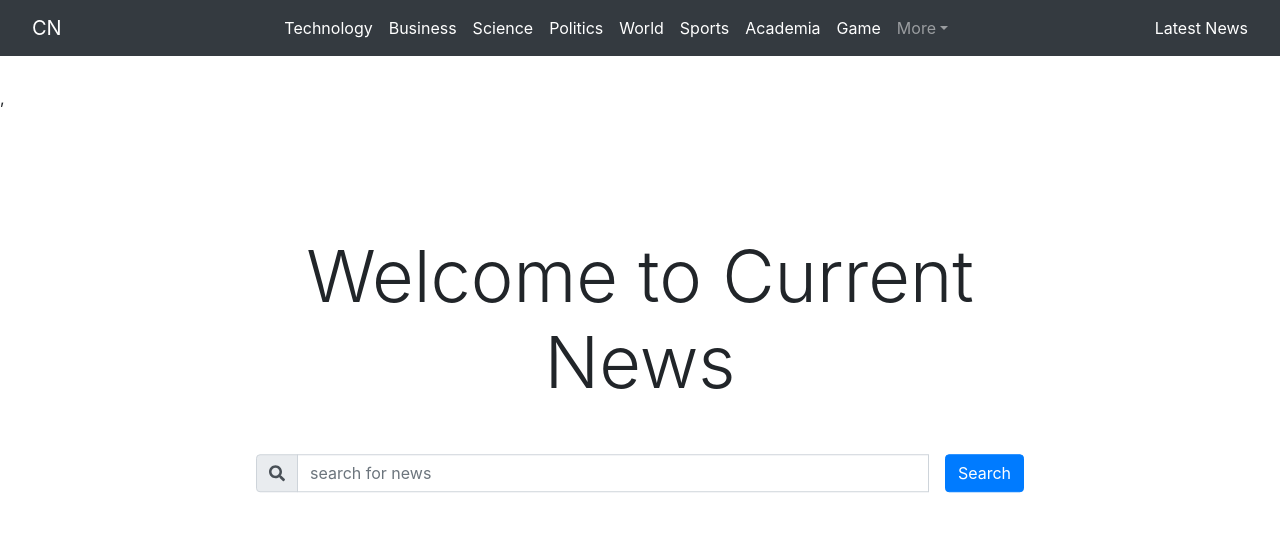
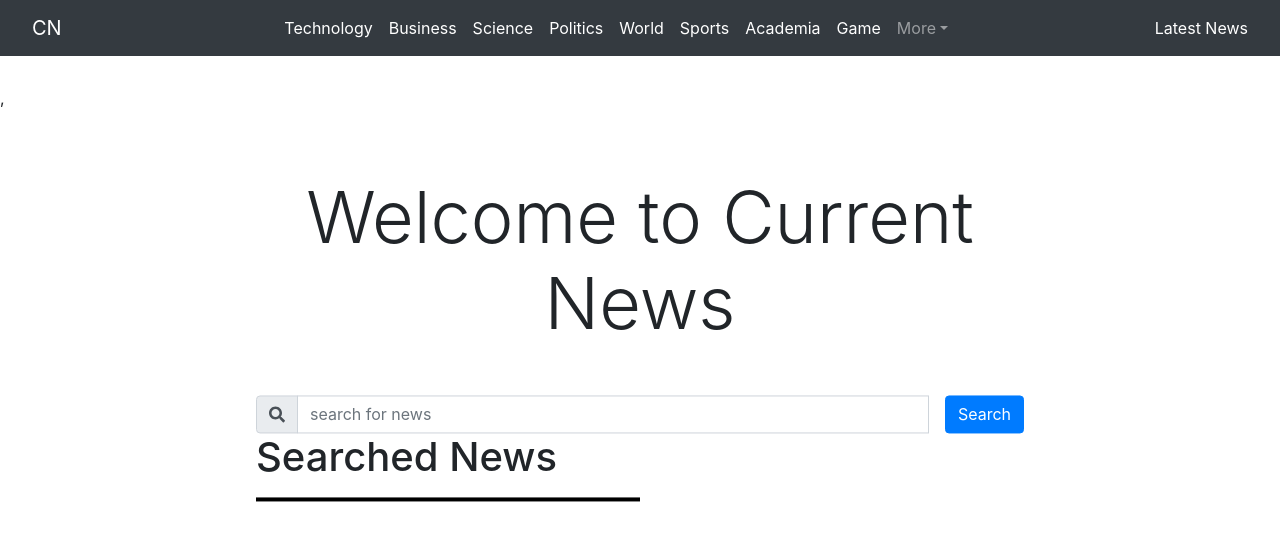
Before and after one commit to sfahadh/Currents-API, a React (Create React App) app: page / in a window 1280 px wide. Shown: the top 540 px of the page. Built offline with nearby package versions, Linux system fonts and the light colour scheme; no server answers.

Commit message:
imported searchNews and passed search as prop

```diff
--- a/src/components/home/searchbar.jsx
+++ b/src/components/home/searchbar.jsx
@@ -2,6 +2,7 @@ import React from 'react';
 import { FontAwesomeIcon } from '@fortawesome/react-fontawesome'
 import { faSearch } from "@fortawesome/free-solid-svg-icons";
 import { Button } from 'react-bootstrap';
+import SearchNews from '../news/searchNews/searchNews';
 import './home.css'
 
 function SearchBar() {
@@ -23,8 +24,10 @@ function SearchBar() {
                     onChange={e => setSearch(e.target.value)}
                     value={search}
                 />
-                <Button className="ml-3" variant="primary">Search</Button>{' '}
+                <Button className="ml-3" variant="primary">Search</Button>
             </form>
+
+            <SearchNews search={search} />
         </div>
     );
 }
--- a/src/components/news/searchNews/searchNews.jsx
+++ b/src/components/news/searchNews/searchNews.jsx
@@ -15,6 +15,8 @@ class searchNews extends Component {
     render() {
         return (
             <>
+                <h1>Searched News</h1>
+                <hr />
             </>
         )
     }
```
